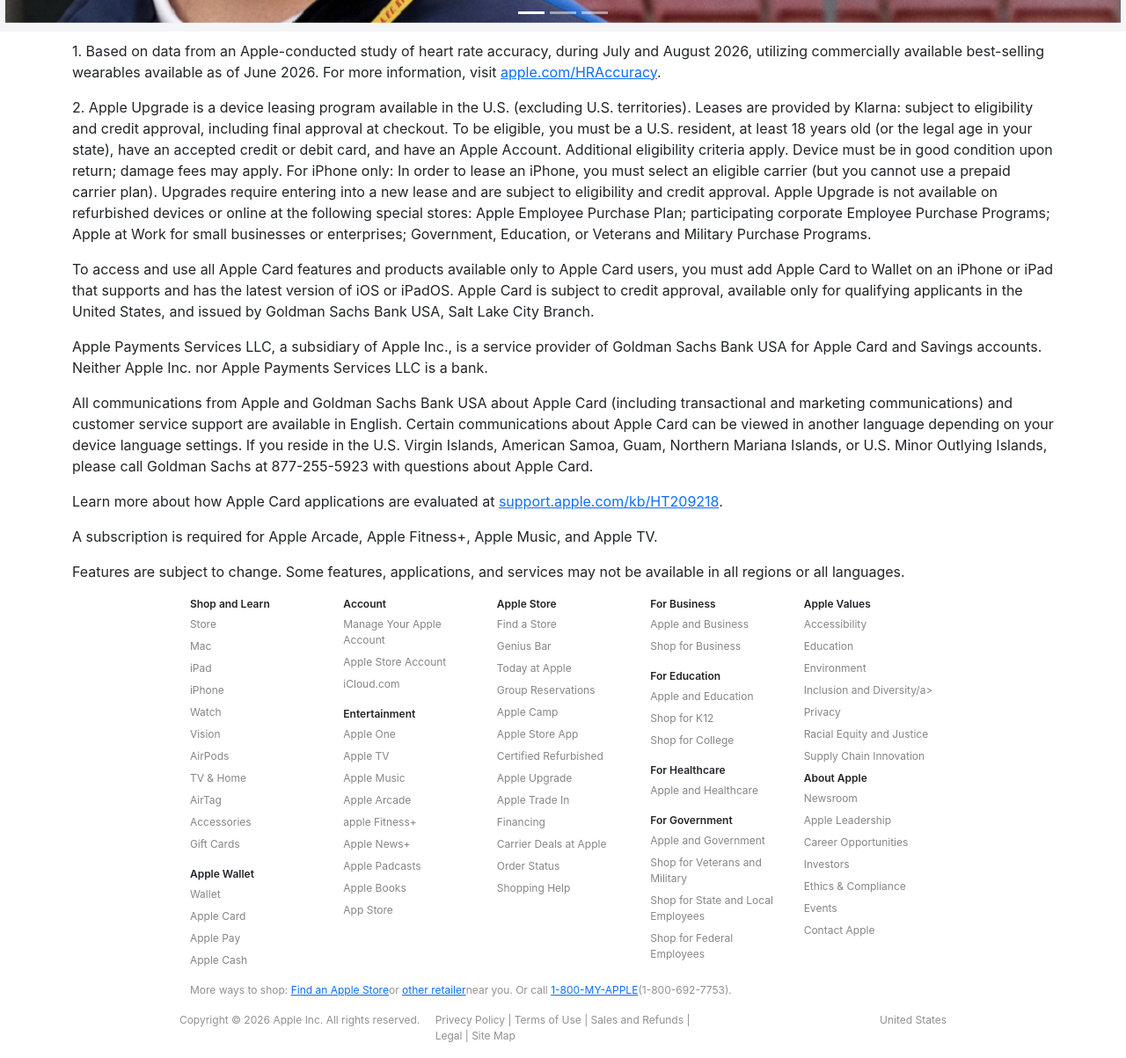
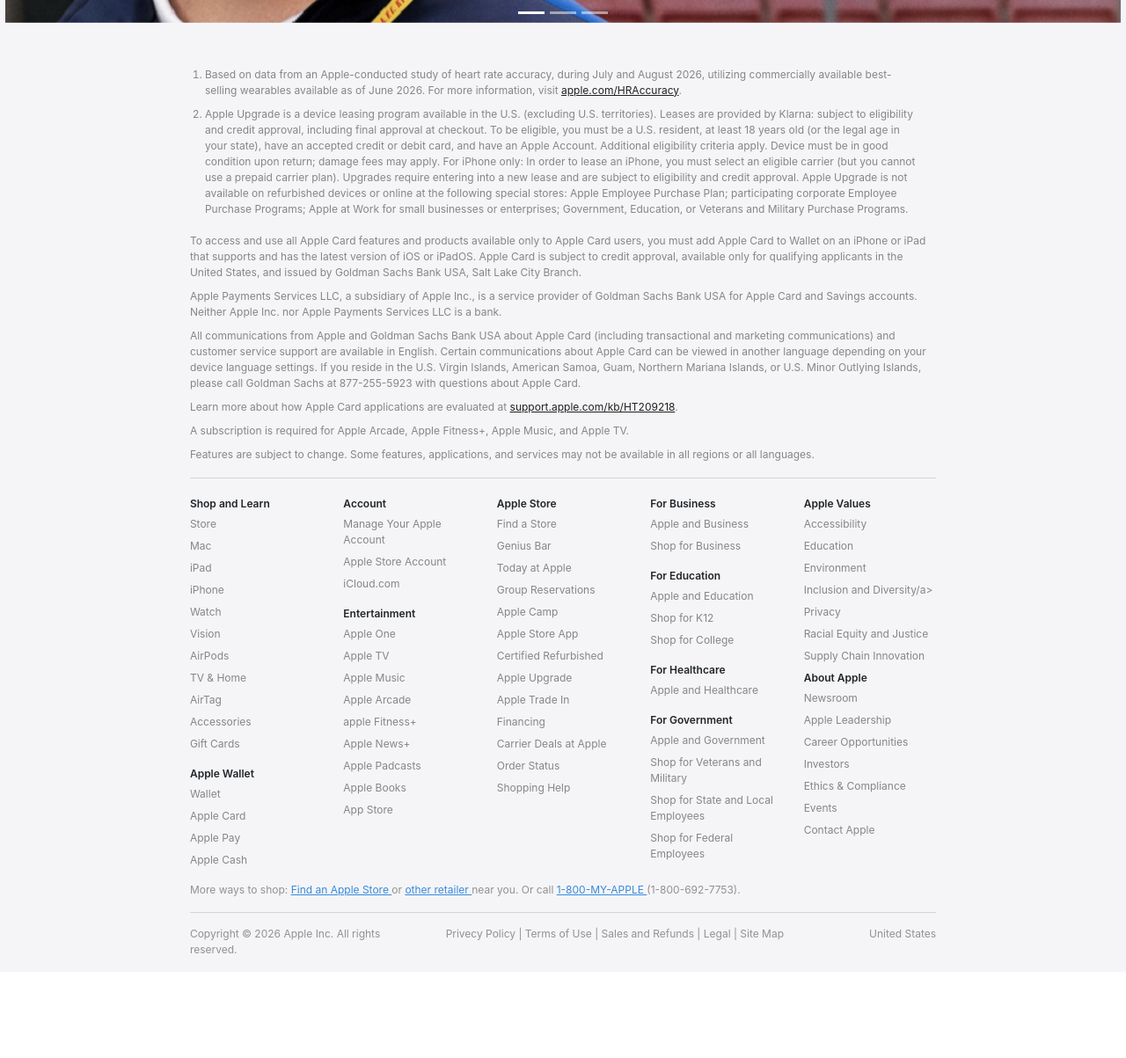
Before and after one commit to AmiraliAstaraki/appleproject, a website: page index.html in a window 1280 px wide. Shown: the part 3581-4784 px from the top of the page at 88% size. After the commit the page ends 4686 px from the top, so only its background shows below. Drawn offline with nearby package versions, Linux system fonts and the light colour scheme.

Commit message:
new version

```diff
--- a/index.html
+++ b/index.html
@@ -337,6 +337,8 @@
 
         </section>
 
+        <!-- ____________________________carousel______________________________ -->
+
         <section id="carousel">
 
             <h2>Endless entertainment.</h2>
@@ -394,50 +396,128 @@
 
         </section>
 
-        <article class="container">
 
-            <p>1. Based on data from an Apple-conducted study of heart rate accuracy, during July and August 2026,
-                utilizing commercially available best-selling wearables available as of June 2026. For more information,
-                visit <span><a href="#">apple.com/HRAccuracy</a></span>.</p>
 
-            <p>2. Apple Upgrade is a device leasing program available in the U.S. (excluding U.S. territories). Leases
-                are provided by Klarna: subject to eligibility and credit approval, including final approval at
-                checkout. To be eligible, you must be a U.S. resident, at least 18 years old (or the legal age in your
-                state), have an accepted credit or debit card, and have an Apple Account. Additional eligibility
-                criteria apply. Device must be in good condition upon return; damage fees may apply. For iPhone only: In
-                order to lease an iPhone, you must select an eligible carrier (but you cannot use a prepaid carrier
-                plan). Upgrades require entering into a new lease and are subject to eligibility and credit approval.
-                Apple Upgrade is not available on refurbished devices or online at the following special stores: Apple
-                Employee Purchase Plan; participating corporate Employee Purchase Programs; Apple at Work for small
-                businesses or enterprises; Government, Education, or Veterans and Military Purchase Programs.</p>
 
-            <p>To access and use all Apple Card features and products available only to Apple Card users, you must add
-                Apple Card to Wallet on an iPhone or iPad that supports and has the latest version of iOS or iPadOS.
-                Apple Card is subject to credit approval, available only for qualifying applicants in the United States,
+        <section id="article">
+
+            <section class="container">
+
+
+                <!-- ________________________________article________________________________________ -->
+
+                <article>
+
+                    <ol>
+                        <li>
+
+                            Based on data from an Apple-conducted study of heart rate accuracy, during July and August
+                            2026,
+                            utilizing commercially available best-selling wearables available as of June 2026. For more
+                            information,
+                            visit <span><a href="#">apple.com/HRAccuracy</a></span>.
+
+                        </li>
+                        <li>
+
+                            Apple Upgrade is a device leasing program available in the U.S. (excluding U.S.
+                            territories).
+                            Leases
+                            are provided by Klarna: subject to eligibility and credit approval, including final approval
+                            at
+                            checkout. To be eligible, you must be a U.S. resident, at least 18 years old (or the legal
+                            age
+                            in
+                            your
+                            state), have an accepted credit or debit card, and have an Apple Account. Additional
+                            eligibility
+                            criteria apply. Device must be in good condition upon return; damage fees may apply. For
+                            iPhone
+                            only: In
+                            order to lease an iPhone, you must select an eligible carrier (but you cannot use a prepaid
+                            carrier
+                            plan). Upgrades require entering into a new lease and are subject to eligibility and credit
+                            approval.
+                            Apple Upgrade is not available on refurbished devices or online at the following special
+                            stores:
+                            Apple
+                            Employee Purchase Plan; participating corporate Employee Purchase Programs; Apple at Work
+                            for
+                            small
+                            businesses or enterprises; Government, Education, or Veterans and Military Purchase
+                            Programs.
+
+                        </li>
+                    </ol>
+
+                    <ul>
+
+                        <li>
+
+                            <p>To access and use all Apple Card features and products available only to Apple Card
+                                users,
+                                you must
+                                add
+                                Apple Card to Wallet on an iPhone or iPad that supports and has the latest version of
+                                iOS or
+                                iPadOS.
+                                Apple Card is subject to credit approval, available only for qualifying applicants in
+                                the
+                                United
+                                States,
                                 and issued by Goldman Sachs Bank USA, Salt Lake City Branch.</p>
 
-            <p>Apple Payments Services LLC, a subsidiary of Apple Inc., is a service provider of Goldman Sachs Bank USA
-                for Apple Card and Savings accounts. Neither Apple Inc. nor Apple Payments Services LLC is a bank.</p>
 
-            <p>All communications from Apple and Goldman Sachs Bank USA about Apple Card (including transactional and
-                marketing communications) and customer service support are available in English. Certain communications
-                about Apple Card can be viewed in another language depending on your device language settings. If you
-                reside in the U.S. Virgin Islands, American Samoa, Guam, Northern Mariana Islands, or U.S. Minor
-                Outlying Islands, please call Goldman Sachs at 877-255-5923 with questions about Apple Card.</p>
+                            <p>Apple Payments Services LLC, a subsidiary of Apple Inc., is a service provider of Goldman
+                                Sachs Bank
+                                USA
+                                for Apple Card and Savings accounts. Neither Apple Inc. nor Apple Payments Services LLC
+                                is a
+                                bank.</p>
 
-            <p>Learn more about how Apple Card applications are evaluated at <span><a
-                        href="#">support.apple.com/kb/HT209218</a></span>.</p>
 
-            <p>A subscription is required for Apple Arcade, Apple Fitness+, Apple Music, and Apple TV.</p>
+                            <p>All communications from Apple and Goldman Sachs Bank USA about Apple Card (including
+                                transactional
+                                and
+                                marketing communications) and customer service support are available in English. Certain
+                                communications
+                                about Apple Card can be viewed in another language depending on your device language
+                                settings. If
+                                you
+                                reside in the U.S. Virgin Islands, American Samoa, Guam, Northern Mariana Islands, or
+                                U.S.
+                                Minor
+                                Outlying Islands, please call Goldman Sachs at 877-255-5923 with questions about Apple
+                                Card.
+                            </p>
 
-            <p>Features are subject to change. Some features, applications, and services may not be available in all
-                regions or all languages.</p>
+                        </li>
+
+                        <li>Learn more about how Apple Card applications are evaluated at <span><a
+                                    href="#">support.apple.com/kb/HT209218</a></span>.</li>
+
+                        <li>A subscription is required for Apple Arcade, Apple Fitness+, Apple Music, and Apple TV.</li>
+
+                        <li>Features are subject to change. Some features, applications, and services may not be
+                            available
+                            in all
+                            regions or all languages.</li>
+
+                    </ul>
 
                 </article>
 
+            </section>
+
+        </section>
+
     </main>
 
-    <footer class="container">
+    <!-- _________________________________footer_________________________________ -->
+
+    <footer>
+
+        <section class="container">
 
             <aside class="row">
 
@@ -592,18 +672,18 @@
 
                 <div>
 
-                <p>More ways to shop: <span><a href="#">Find an Apple Store</a></span>or <span><a href="#">other
-                            retailer</a></span>near you. Or call <span><a
-                            href="#">1-800-MY-APPLE</a></span>(1-800-692-7753).</p>
+                    <p>More ways to shop: <span><a href="#">Find an Apple Store </a></span>or <span><a href="#">other
+                                retailer </a></span>near you. Or call <span><a href="#">1-800-MY-APPLE
+                            </a></span>(1-800-692-7753).</p>
                 </div>
 
             </section>
 
             <div class="row" id="copyright">
 
-            <p class="col-md">Copyright © 2026 Apple Inc. All rights reserved.</p>
+                <p class="col-md-4">Copyright © 2026 Apple Inc. All rights reserved.</p>
 
-            <ul class="col-md">
+                <ul class="col-md-6">
                     <li><a href="#">Privecy Policy |</a></li>
                     <li><a href="#">Terms of Use |</a></li>
                     <li><a href="#">Sales and Refunds |</a></li>
@@ -611,11 +691,11 @@
                     <li><a href="#">Site Map</a></li>
                 </ul>
 
-            <span class="col-md"><a href="#">United States</a></span>
+                <span class="col-md-2"><a href="#">United States</a></span>
 
             </div>
 
-
+        </section>
 
     </footer>
 
--- a/style/style.scss
+++ b/style/style.scss
@@ -642,30 +642,71 @@ main {
     }
 
     div {
-      margin: 10px auto;
+      margin: 10px auto 0px auto;
 
       div#carouselimage {
         width: 99%;
+      }
+    }
+  }
 
+  // __________________article_________________________
+
+  section#article {
+    background-color: $bg-carousel;
+
+    section {
+      article {
+        padding: $pt-link 12% 0px 12%;
+        font-size: $fs-nav;
+        color: $text-dark-parag;
+
+        a{
+
+          color: $text-dark-link;
+        }
+
+        ol {
+          padding: 0px 17px;
+          margin: 0;
+
+          li {
+            padding-bottom: $pb-parag;
+          }
+        }
+
+        ul {
+          list-style: none;
+          padding: 0px 0px $p-link 0px;
+          margin: 0;
+          border-bottom: 1px solid $color-border;
+
+          li {
+            padding-bottom: $pb-parag;
+
+            p {
+              margin: 0;
+              padding-top: $pb-parag;
+            }
+          }
+        }
       }
     }
   }
 }
 
-
 // __________________footer______________________________
 
 footer {
+  background-color: $bg-carousel;
 
+  section {
     aside {
-
-    padding: 0px 12%;
+      padding: $pt-aside 12% 0px 12%;
       font-size: $fs-nav;
 
       div {
-
         span {
-
           display: block;
           font-weight: $fw-semibold;
           margin-bottom: $mb-sub;
@@ -676,100 +717,80 @@ footer {
           padding: 0;
 
           li {
-
             margin-bottom: $mb-link;
 
             a {
-
               color: $text-dark-parag;
               text-decoration: none;
-
             }
 
             a:hover {
-
               text-decoration: underline;
             }
-
           }
-
-      }
-
-    }
-
-
-  }
-
-
-  section{
-
-    padding: 0 12%;
-
-    div{
-
-        p{
-
-            color: $text-copyright;
-            font-size: $fs-nav;
         }
       }
     }
 
+    section {
+      padding: 0 12%;
 
+      div {
+        border-bottom: 1px solid $color-border;
+        p {
+          padding: 0;
+          color: $text-copyright;
+          font-size: $fs-nav;
+        }
 
-  div#copyright{
+        a {
+          color: $text-hover-link;
+        }
 
-    padding: 0px 12%;
+        a:hover {
+          color: $text-hover-link;
+        }
+      }
+    }
+
+    div#copyright {
+      padding: $me-link 12% 0px 12%;
       font-size: $fs-nav;
 
-    p{
-
-      padding: 0;
+      p {
         color: $text-copyright;
+        text-align: left;
       }
 
-    ul{
-
-      padding: 0;
+      ul {
         list-style: none;
         font-size: $fs-nav;
 
-      li{
-
+        li {
           display: inline;
-        a{
-
+          a {
             color: $text-copyright;
             text-decoration: none;
           }
 
-        a:hover{
-
+          a:hover {
             text-decoration: underline;
           }
         }
       }
 
-    span{
-
-      padding: 0;
+      span {
         text-align: right;
 
-      a{
-
+        a {
           color: $text-copyright;
           text-decoration: none;
         }
 
-      a:hover{
-
+        a:hover {
           text-decoration: underline;
         }
-
-
       }
-
-
     }
-
   }
+}
```
Also changed, not shown: style/_vars.scss (+8 -9 lines), style/style.css, 2 other files. Lines whose indentation alone changed are shown as unchanged.
